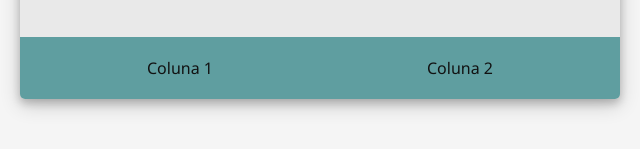
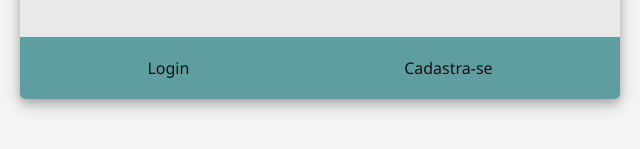
Before and after one commit to gabrielasigolo/AulasDeWEB, a plain HTML site: page aula22-02.html in a window 1280 px wide. Shown: the part 287-436 px from the top of the page, 320-960 px from the left. Drawn offline with Linux system fonts and the light colour scheme.

Commit message:
aula22-02

```diff
--- a/aula22-02.html
+++ b/aula22-02.html
@@ -4,7 +4,7 @@
     <meta charset="UTF-8">
     <meta http-equiv="X-UA-Compatible" content="IE=edge">
     <meta name="viewport" content="width=device-width, initial-scale=1.0">
-    <title>Bootcamp Fullstack </title>
+    <title>Bootcamp Fullstack Iniciante</title>
     <style>
         body {
             background-color: #f5f5f5;
@@ -53,7 +53,9 @@
             padding: 20px;
             background-color: #5f9ea0;
             font-weight: 500;
+            cursor: pointer;
         }
+
 
     </style>
 </head>
@@ -75,10 +77,10 @@
 
         <div class="flex-container">
              <div>
-                  Coluna 1
+                  Login
              </div>
              <div>
-                  Coluna 2
+                  Cadastra-se
              </div>
         </div>
 
```
